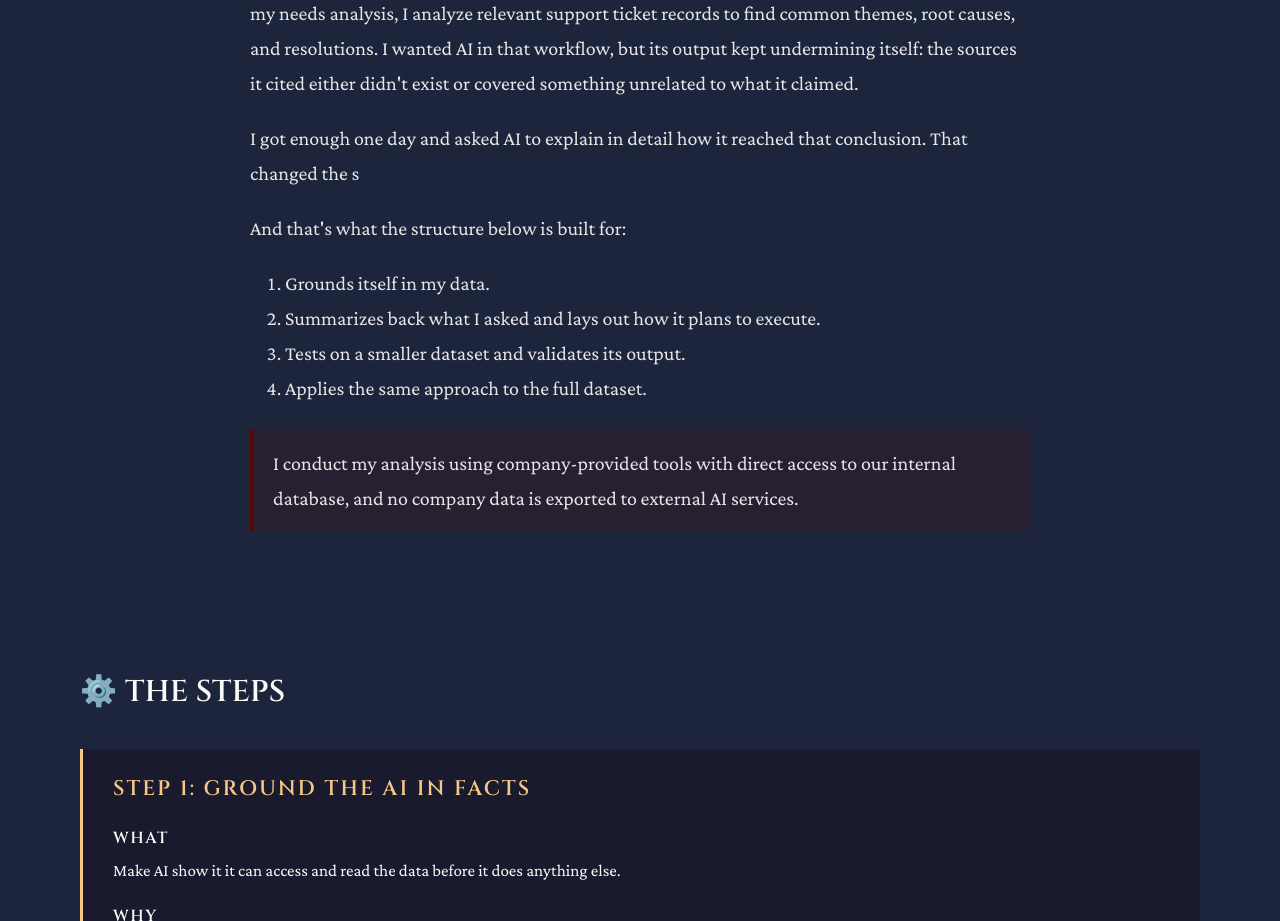
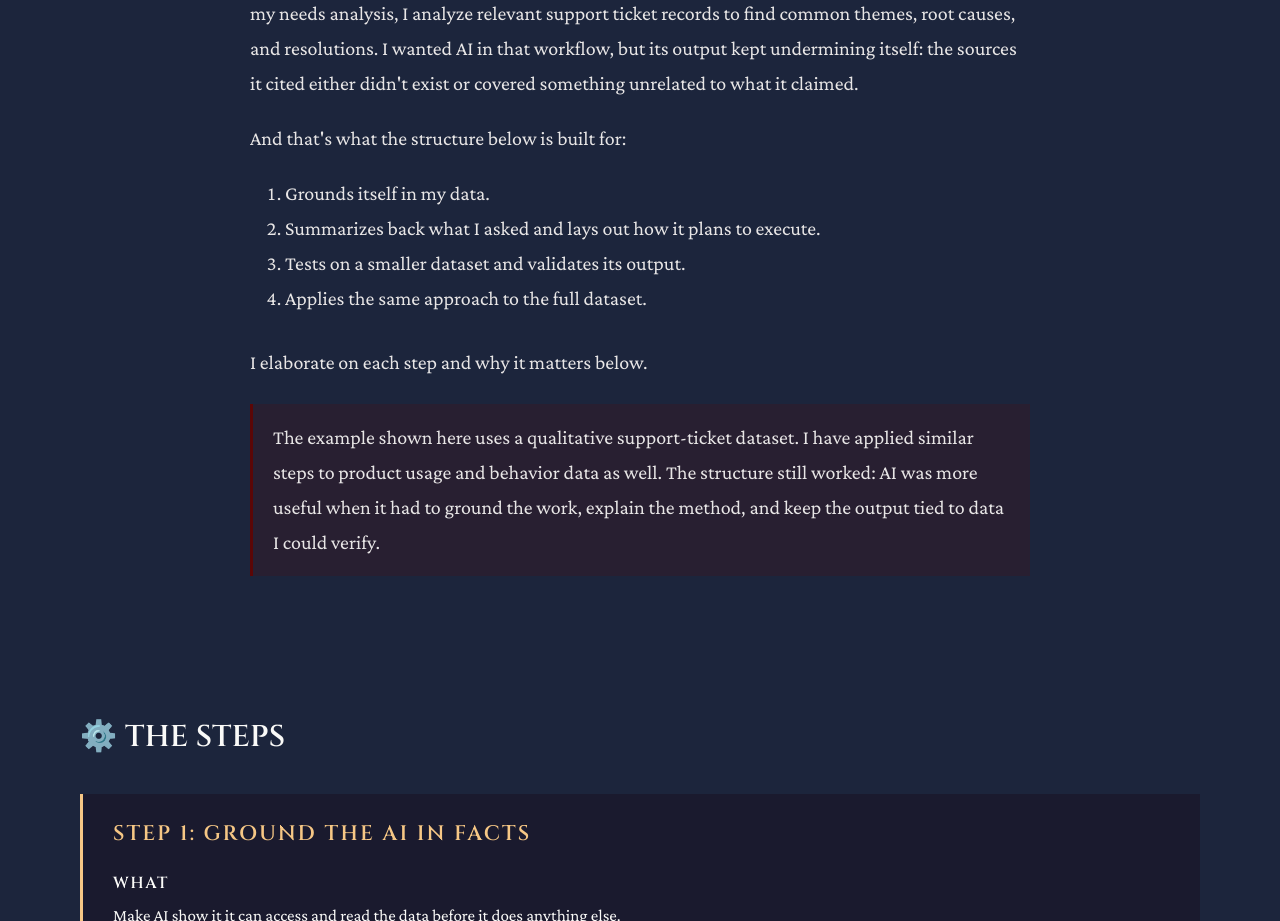
Before and after one commit to gladysboswicaksono/meettheowl, a React (Vite) app: page /needs-analysis in a window 1280 px wide. Shown: the part 1460-2381 px from the top of the page. Built offline with nearby package versions, Linux system fonts and the light colour scheme.

Commit message:
Updated needs analysis page

```diff
--- a/src/pages/NeedsAnalysisPage.jsx
+++ b/src/pages/NeedsAnalysisPage.jsx
@@ -67,12 +67,6 @@ export default function NeedsAnalysisPage() {
             I wanted AI in that workflow, but its output kept undermining itself: the sources it cited either didn't exist or covered something unrelated to what it claimed.
           </p>
           <p>
-
-          </p>
-          <p>
-            I got enough one day and asked AI to explain in detail how it reached that conclusion. That changed the s
-          </p>
-          <p>
             And that's what the structure below is built for:
           </p>
           <ol>
@@ -81,10 +75,16 @@ export default function NeedsAnalysisPage() {
             <li>Tests on a smaller dataset and validates its output.</li>
             <li>Applies the same approach to the full dataset.</li>
           </ol>
+          <br></br>
+          <p>
+            I elaborate on each step and why it matters below.
+          </p>
           <div className="disclaimer">
             <p style={{ marginBottom:"0px" }}>
-              I conduct my analysis using company-provided tools with direct access to our internal database,
-              and no company data is exported to external AI services.
+              The example shown here uses a qualitative support-ticket dataset. I have applied
+              similar steps to product usage and behavior data as well. The structure still worked: AI
+              was more useful when it had to ground the work, explain the method, and keep the output tied to data
+              I could verify.
             </p>
           </div>
           <br></br>
```
